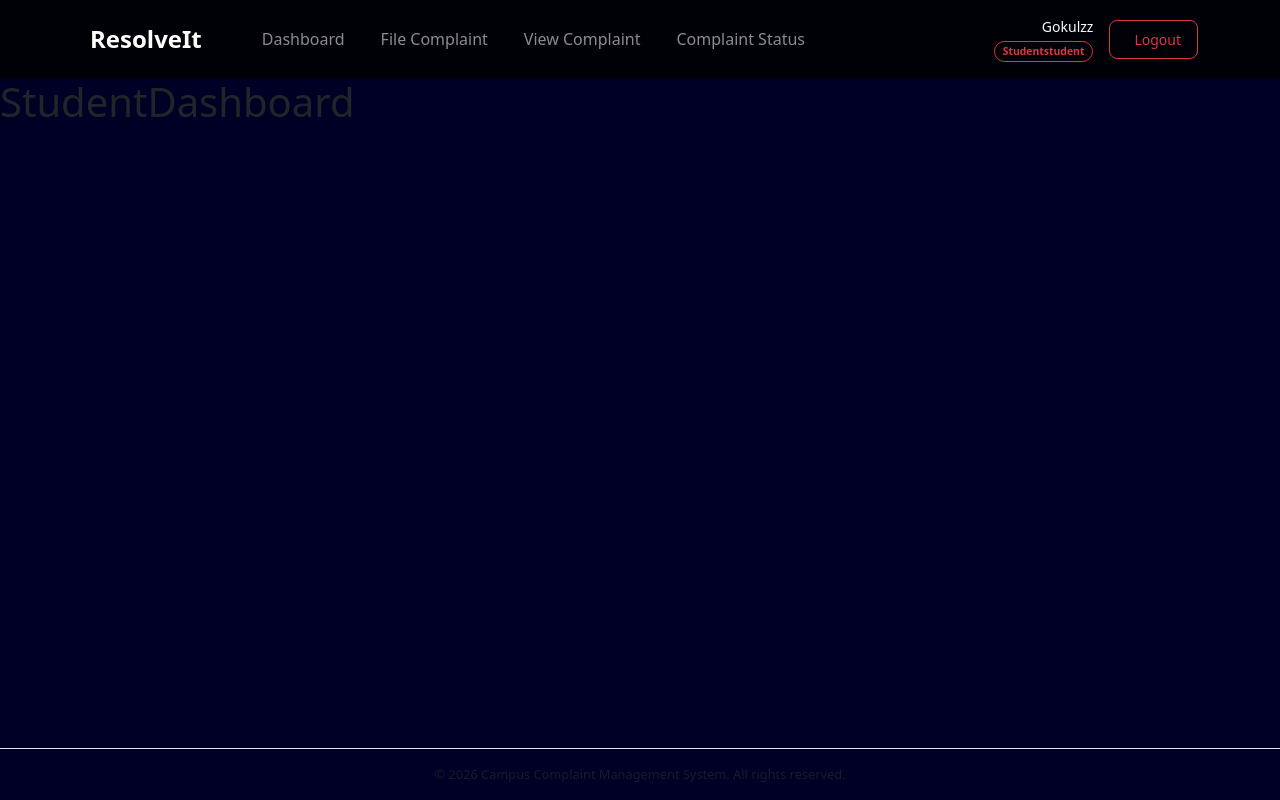
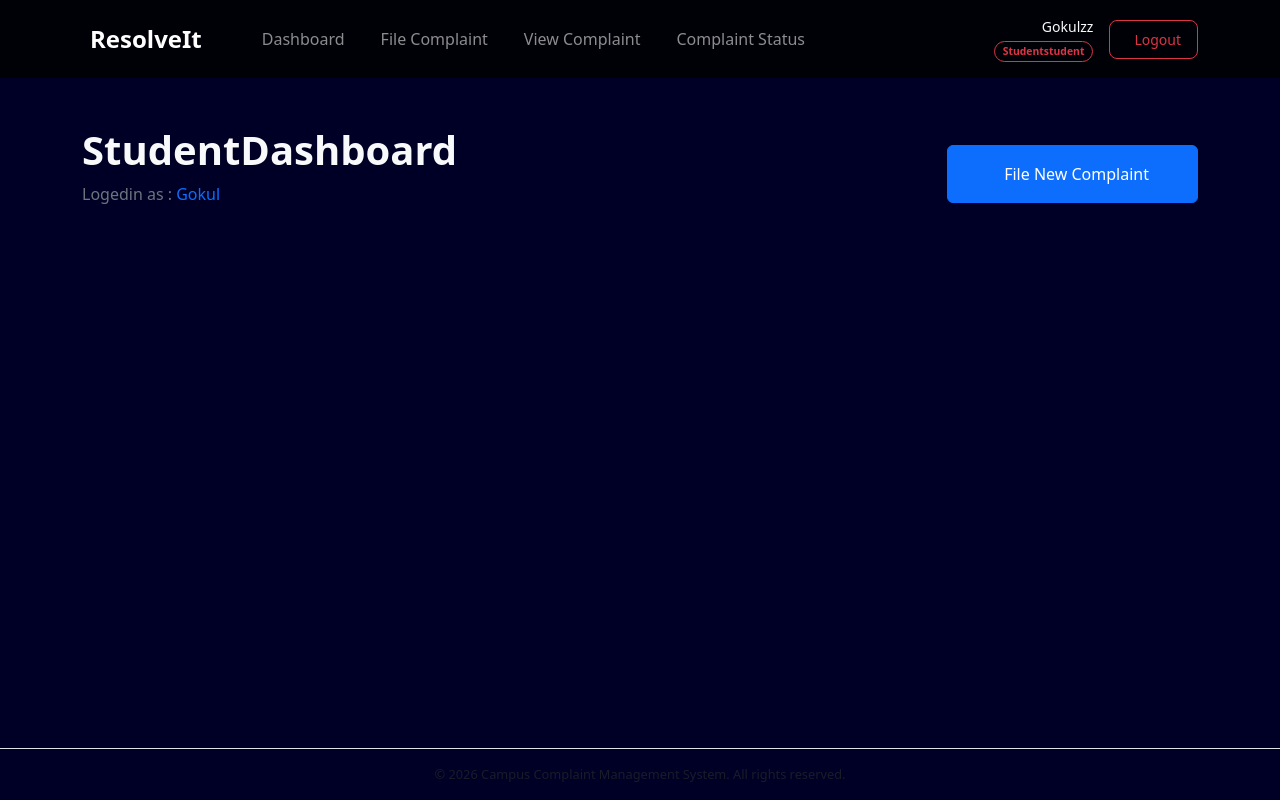
Before and after one commit to GOKULLSS/ResolveIt, a React (Vite) app in the folder frontend/: page /student-dashboard in a window 1280 px wide. Built offline with nearby package versions, Linux system fonts and the light colour scheme; the HTML template or start-up script is replaced by a standard one.

Commit message:
student dashboard text and file complaint button added

```diff
--- a/frontend/src/pages/StudentDashboard.jsx
+++ b/frontend/src/pages/StudentDashboard.jsx
@@ -1,9 +1,22 @@
-import React from 'react'
+import React from "react";
+import { Link } from "react-router-dom";
 
 const StudentDashboard = () => {
+  const user={
+    name:"Gokul"
+
+  }
   return (
-    <div><h1>StudentDashboard</h1></div>
-  )
-}
+    <div className="container py-5 ">
+      <div className="d-flex justify-content-between align-items-center flex-wrap ">
+        <div>
+          <h1 className="fw-bold text-light ">StudentDashboard</h1>
+          <p className="text-secondary fw-medium">Logedin as : <span className="text-primary">{user?.name}</span></p>
+        </div>
+        <Link to='/submit-complaint' className="btn btn-primary px-5 py-3 d-flex align-items-center gap-2"><i className="bi bi-plus-circle"></i>File New Complaint</Link>
+      </div>
+    </div>
+  );
+};
 
-export default StudentDashboard
+export default StudentDashboard;
```
